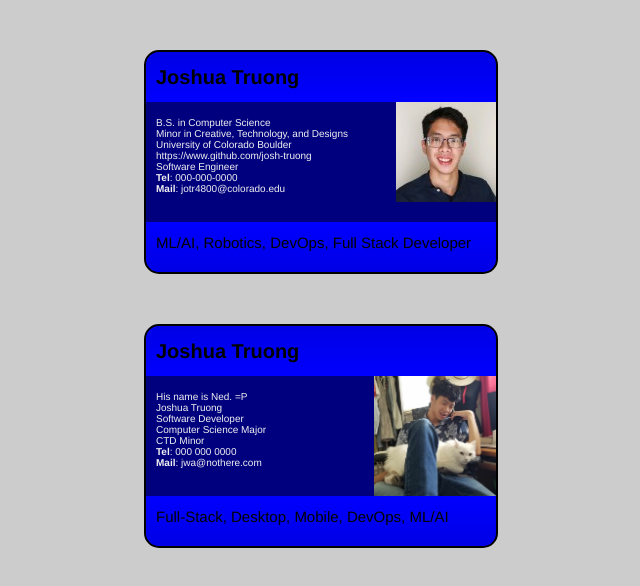
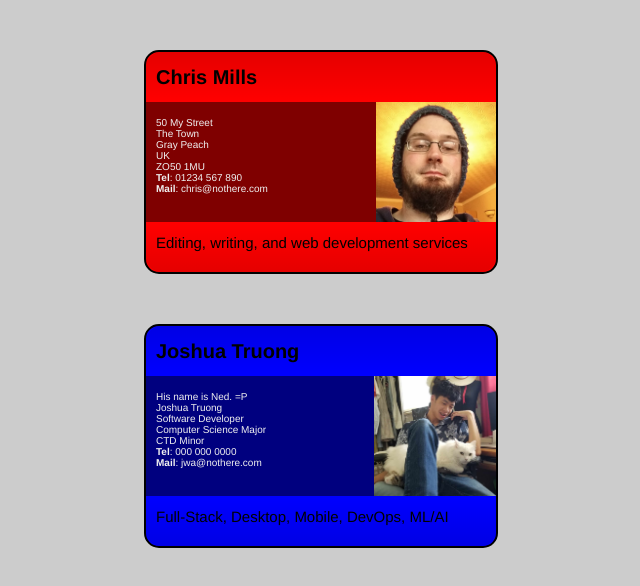
Before and after one commit to Codehalla/jotr4800.github.io, a plain HTML site: page wa/wa5.html in a window 1280 px wide. Shown: the whole page, without its empty margins (319-959 px from the left). Drawn offline with Linux system fonts and the light colour scheme.

Commit message:
wa5 fixed

```diff
--- a/css/wa5.css
+++ b/css/wa5.css
@@ -14,7 +14,7 @@ html {
   width: 35em;
   height: 22em;
   margin: 5em auto;
-  background-color: blue;
+  background-color: red;
   border: 0.2em solid black;
   border-radius: 1.5em;
 }
--- a/wa/wa5.html
+++ b/wa/wa5.html
@@ -10,20 +10,20 @@
 
   <section class="card">
     <header>
-      <h2>Joshua Truong</h2>
+      <h2>Chris Mills</h2>
     </header>
     <article>
-      <img src="../img/profile.jpg" alt="A picture of Chris - a man with glasses, a beard, and a silly wooly hat">
-      <p>B.S. in Computer Science<br>
-         Minor in Creative, Technology, and Designs<br>
-         University of Colorado Boulder<br>
-         https://www.github.com/josh-truong<br>
-         Software Engineer<br>
-        <strong>Tel</strong>: 000-000-0000<br>
-        <strong>Mail</strong>: jotr4800@colorado.edu</p>
+      <img src="../img/chris.jpg" alt="A picture of Chris - a man with glasses, a beard, and a silly wooly hat">
+      <p>50 My Street<br>
+          The Town<br>
+          Gray Peach<br>
+          UK<br>
+          ZO50 1MU<br>
+        <strong>Tel</strong>: 01234 567 890<br>
+        <strong>Mail</strong>: chris@nothere.com</p>
     </article>
     <footer>
-      <p>ML/AI, Robotics, DevOps, Full Stack Developer</p>
+      <p>Editing, writing, and web development services</p>
     </footer>
   </section>
 
```
